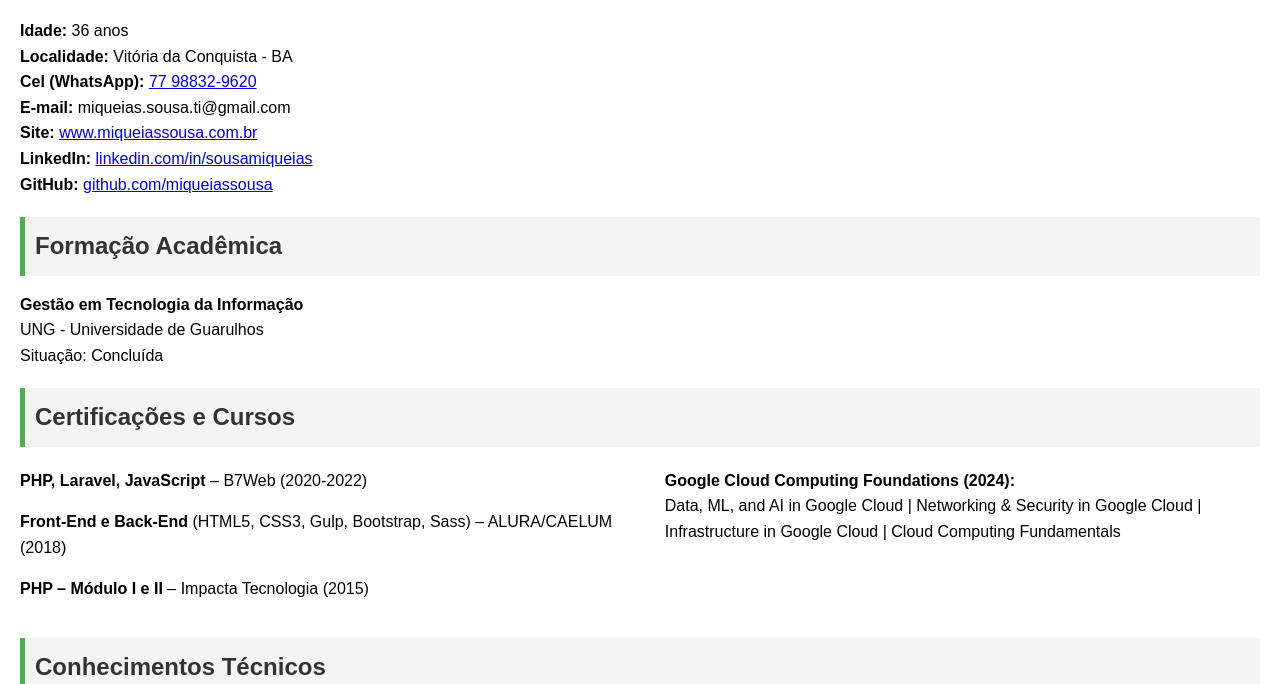
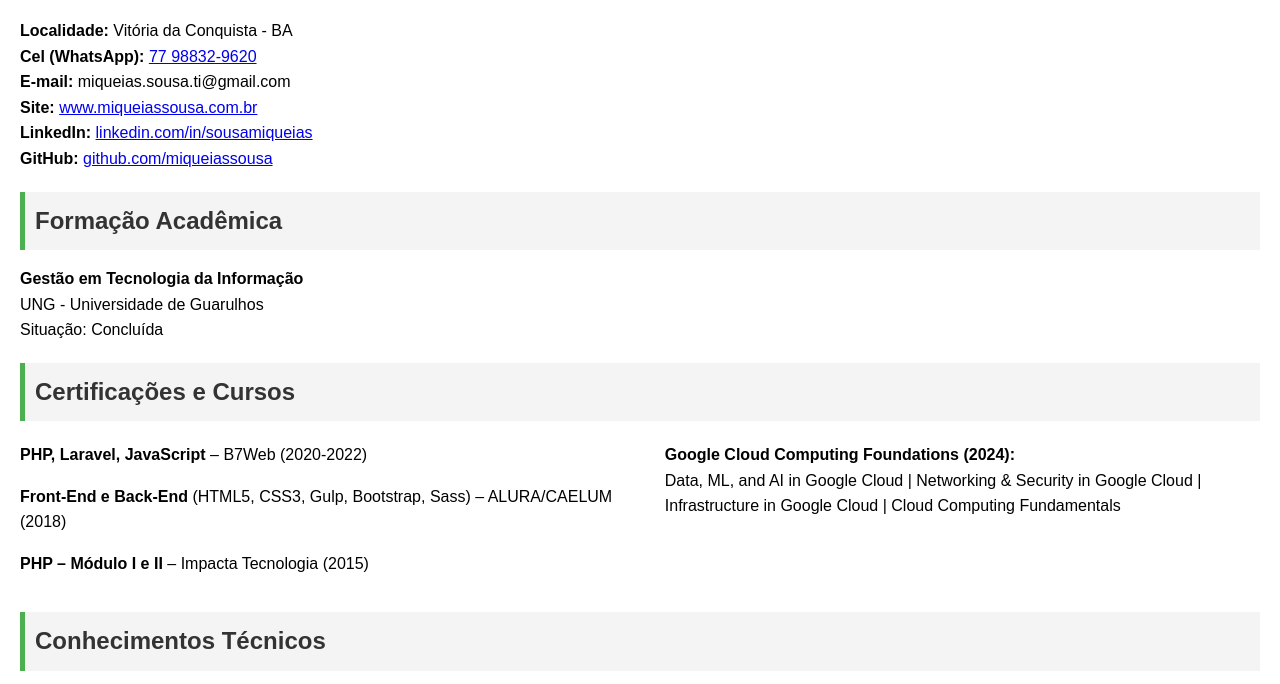
Before and after one commit to miqueiassousa/miqueias-profile, a plain HTML site: page index.html in a window 1280 px wide. Shown: the part 76-760 px from the top of the page. Drawn offline with Linux system fonts and the light colour scheme.

Commit message:
Tirei idade

```diff
--- a/index.html
+++ b/index.html
@@ -42,7 +42,6 @@
 <body>
 
     <h1>Miquéias Sousa Pereira</h1>
-    <p><strong>Idade:</strong> 36 anos<br>
        <strong>Localidade:</strong> Vitória da Conquista - BA<br>
        <strong>Cel (WhatsApp):</strong> <a href="https://wa.me/5577988329620" target="_blank">77 98832-9620</a><br>
        <strong>E-mail:</strong> miqueias.sousa.ti@gmail.com<br>
```
